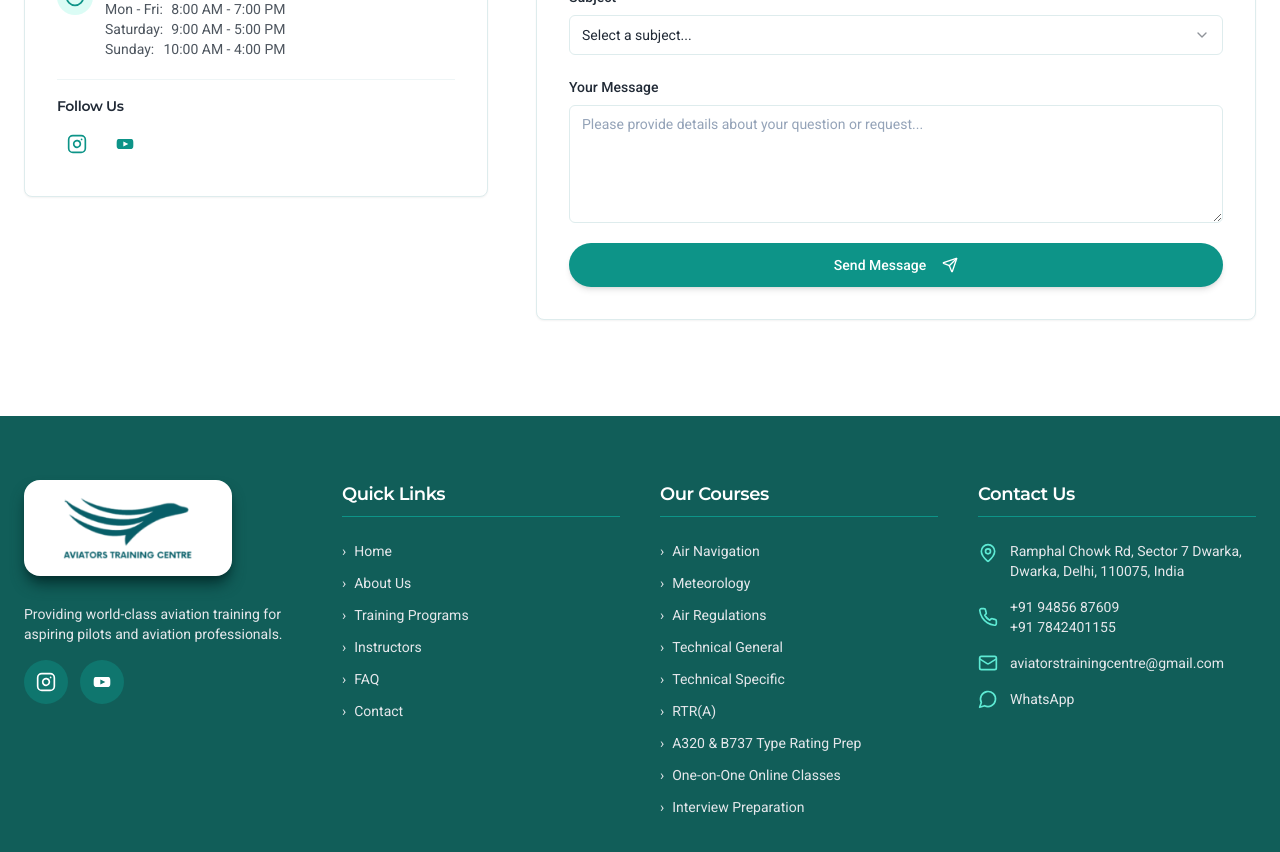
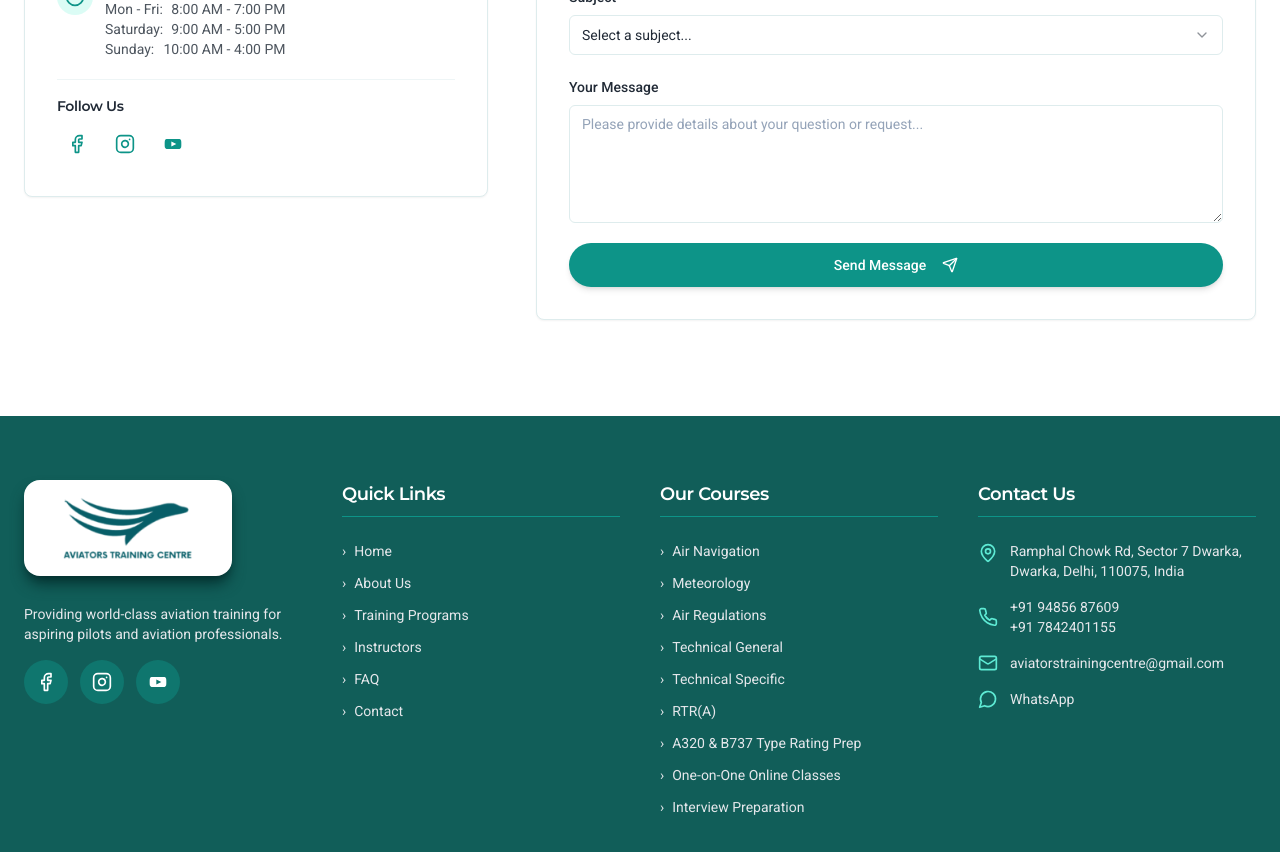
Before and after one commit to AmanSuryavanshi-1/Aviators_Training_Centre, a Next.js app: page /contact in a window 1280 px wide. Shown: the part 1040-1892 px from the top of the page. Built offline with nearby package versions, Linux system fonts and the light colour scheme.

Commit message:
feat(metadata): add Facebook verification and social media links
Add Facebook domain verification and page ID to metadata. Enable Facebook social media links in Footer and ContactDetailsCard components to improve user engagement and verification.

```diff
--- a/app/metadata.ts
+++ b/app/metadata.ts
@@ -18,7 +18,14 @@ export const metadata: Metadata = {
       width: 1200,
       height: 630,
       alt: "Aviators Training Centre"
-    }]
+    }],
+    siteName: "Aviators Training Centre",
+    locale: "en_US",
+    type: "website"
+  },
+  other: {
+    "facebook-domain-verification": "aviatorstrainingcentre",
+    "facebook:page_id": "61576701390492"
   }
 };
 
--- a/components/contact/ContactDetailsCard.tsx
+++ b/components/contact/ContactDetailsCard.tsx
@@ -75,14 +75,14 @@ const ContactDetailsCard: React.FC = () => {
                     <div className="pt-4 border-t border-border/50">
                         <h4 className="mb-2 text-sm font-semibold text-foreground">Follow Us</h4>
                         <div className="flex space-x-2">
-                            {/* <Button variant="ghost" size="icon" asChild className={cn("text-foreground/70 hover:text-foreground", aviationSecondary)}>
-                                <Link href="#" aria-label="Facebook"><Facebook size={20} /></Link>
-                            </Button> */}
+                            <Button variant="ghost" size="icon" asChild className={cn("text-foreground/70 hover:text-foreground", aviationSecondary)}>
+                                <Link href="https://www.facebook.com/profile.php?id=61576701390492" target="_blank" rel="noopener noreferrer" aria-label="Facebook"><Facebook size={20} /></Link>
+                            </Button>
                             <Button variant="ghost" size="icon" asChild className={cn("text-foreground/70 hover:text-foreground", aviationSecondary)}>
                                 <Link href="https://www.instagram.com/aviatorstrainingcentre?igsh=MWd2NmVxdG83ZTdxMQ==" target="_blank" rel="noopener noreferrer" aria-label="Instagram"><Instagram size={20} /></Link>
                             </Button>
                             <Button variant="ghost" size="icon" asChild className={cn("text-foreground/70 hover:text-foreground", aviationSecondary)}>
-                                <Link href="https://youtube.com/@aviatewithatc?si=VGZ1IChG-bULcnVU" target="_blank" rel="noopener noreferrer" aria-label="YouTube"><svg xmlns="http://www.w3.org/2000/svg" viewBox="0 0 24 24" fill="currentColor" width="20" height="20"><path d="M21.8 8.001a2.75 2.75 0 0 0-1.94-1.946C18.2 6 12 6 12 6s-6.2 0-7.86.055A2.75 2.75 0 0 0 2.2 8.001 28.6 28.6 0 0 0 2 12a28.6 28.6 0 0 0 .2 3.999 2.75 2.75 0 0 0 1.94 1.946C5.8 18 12 18 12 18s6.2 0 7.86-.055a2.75 2.75 0 0 0 1.94-1.946A28.6 28.6 0 0 0 22 12a28.6 28.6 0 0 0-.2-3.999zM10 15V9l6 3-6 3z"/></svg></Link>
+                                <Link href="https://youtube.com/@aviatewithatc?si=VGZ1IChG-bULcnVU" target="_blank" rel="noopener noreferrer" aria-label="YouTube"><svg xmlns="http://www.w3.org/2000/svg" viewBox="0 0 24 24" fill="currentColor" width="20" height="20"><path d="M21.8 8.001a2.75 2.75 0 0 0-1.94-1.946C18.2 6 12 6 12 6s-6.2 0-7.86.055A2.75 2.75 0 0 0 2.2 8.001 28.6 28.6 0 0 0 2 12a28.6 28.6 0 0 0 .2 3.999a2.75 2.75 0 0 0 1.94 1.946C5.8 18 12 18 12 18s6.2 0 7.86-.055a2.75 2.75 0 0 0 1.94-1.946A28.6 28.6 0 0 0 22 12a28.6 28.6 0 0 0-.2-3.999zM10 15V9l6 3-6 3z"/></svg></Link>
                             </Button>
                             {/* <Button variant="ghost" size="icon" asChild className={cn("text-foreground/70 hover:text-foreground", aviationSecondary)}>
                                 <Link href="#" aria-label="Twitter"><Twitter size={20} /></Link>
--- a/components/layout/Footer.tsx
+++ b/components/layout/Footer.tsx
@@ -30,9 +30,9 @@ const Footer: React.FC = () => {
                 Providing world-class aviation training for aspiring pilots and aviation professionals.
               </p>
               <div className="flex mt-4 space-x-3">
-                {/* <a href="#" className="p-3 bg-teal-700 rounded-full transition-colors duration-300 hover:bg-teal-600">
+                <a href="https://www.facebook.com/profile.php?id=61576701390492" target="_blank" rel="noopener noreferrer" className="p-3 bg-teal-700 rounded-full transition-colors duration-300 hover:bg-teal-600">
                   <Facebook className="w-5 h-5" />
-                </a> */}
+                </a>
                 {/* <a href="#" className="p-3 bg-teal-700 rounded-full transition-colors duration-300 hover:bg-teal-600">
                   <Twitter className="w-5 h-5" />
                 </a> */}
@@ -40,7 +40,7 @@ const Footer: React.FC = () => {
                   <Instagram className="w-5 h-5" />
                 </a>
                 <a href="https://youtube.com/@aviatewithatc?si=VGZ1IChG-bULcnVU" target="_blank" rel="noopener noreferrer" className="p-3 bg-teal-700 rounded-full transition-colors duration-300 hover:bg-teal-600">
-                  <svg xmlns="http://www.w3.org/2000/svg" viewBox="0 0 24 24" fill="currentColor" className="w-5 h-5"><path d="M21.8 8.001a2.75 2.75 0 0 0-1.94-1.946C18.2 6 12 6 12 6s-6.2 0-7.86.055A2.75 2.75 0 0 0 2.2 8.001 28.6 28.6 0 0 0 2 12a28.6 28.6 0 0 0 .2 3.999 2.75 2.75 0 0 0 1.94 1.946C5.8 18 12 18 12 18s6.2 0 7.86-.055a2.75 2.75 0 0 0 1.94-1.946A28.6 28.6 0 0 0 22 12a28.6 28.6 0 0 0-.2-3.999zM10 15V9l6 3-6 3z"/></svg>
+                  <svg xmlns="http://www.w3.org/2000/svg" viewBox="0 0 24 24" fill="currentColor" className="w-5 h-5"><path d="M21.8 8.001a2.75 2.75 0 0 0-1.94-1.946C18.2 6 12 6 12 6s-6.2 0-7.86.055A2.75 2.75 0 0 0 2.2 8.001 28.6 28.6 0 0 0 2 12a28.6 28.6 0 0 0 .2 3.999a2.75 2.75 0 0 0 1.94 1.946C5.8 18 12 18 12 18s6.2 0 7.86-.055a2.75 2.75 0 0 0 1.94-1.946A28.6 28.6 0 0 0 22 12a28.6 28.6 0 0 0-.2-3.999zM10 15V9l6 3-6 3z"/></svg>
                 </a>
                 {/* <a href="#" className="p-3 bg-teal-700 rounded-full transition-colors duration-300 hover:bg-teal-600">
                   <Linkedin className="w-5 h-5" />
```
